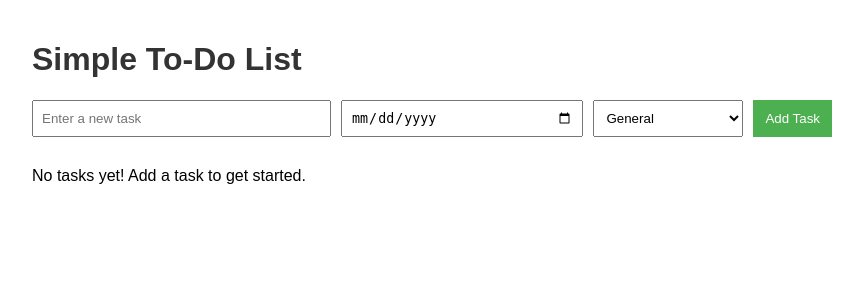
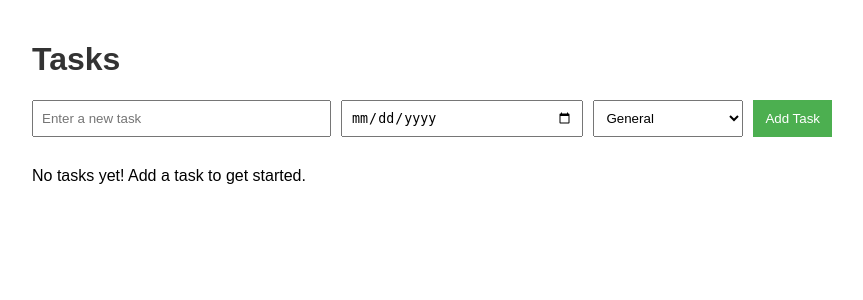
Before and after one commit to AndrewDevoy/todo-app, a Flask app: page / in a window 1280 px wide. Shown: the top 300 px of the page, without its empty margins (208-1071 px from the left). Run offline with Flask 2, Linux system fonts and the light colour scheme.

Commit message:
Update index.html

```diff
--- a/templates/index.html
+++ b/templates/index.html
@@ -150,7 +150,7 @@
     </style>
 </head>
 <body>
-    <h1>Simple To-Do List</h1>
+    <h1>Tasks</h1>
 
     <form class="task-form" action="/add" method="post">
         <input class="task-input" type="text" name="title" placeholder="Enter a new task" required>
```
